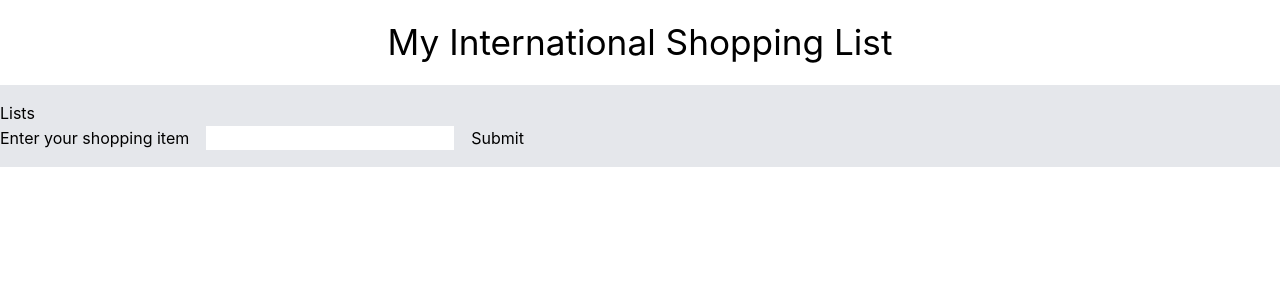
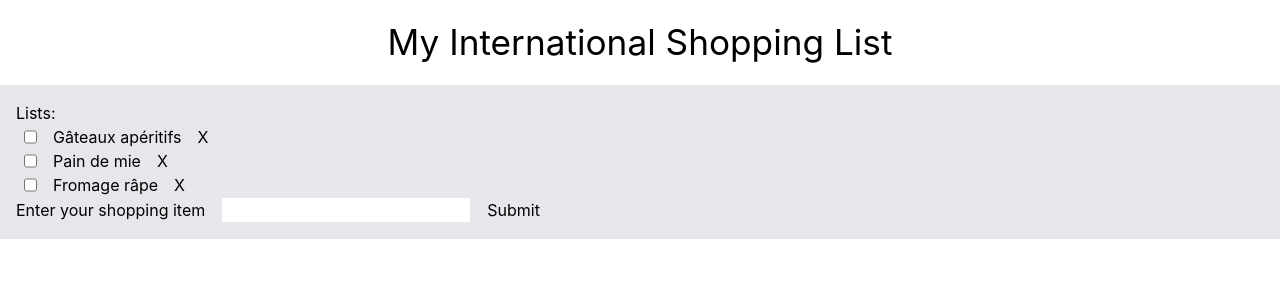
Before and after one commit to KimLitjens/international_shopping_list, a React (Create React App) app: page / in a window 1280 px wide. Shown: the top 300 px of the page. Built offline with nearby package versions, Linux system fonts and the light colour scheme.

Commit message:
add list item on submit

```diff
--- a/src/components/list/index.js
+++ b/src/components/list/index.js
@@ -1,17 +1,49 @@
-import React from 'react'
+import React, { useState } from 'react'
 
 export default function Index() {
+    const [value, setValue] = useState("")
+    const [shoppingList, setShoppingList] = useState([
+        { text: "Gâteaux apéritifs" },
+        { text: "Pain de mie" },
+        { text: "Fromage râpe" }
+    ]);
 
     const onSubmitHandler = (e) => {
         e.preventDefault()
+        console.log(value)
+        if (!value) return
+        addShoppingListItem(value)
         console.log("submitted")
+        setValue("")
     }
+
+    const addShoppingListItem = text => {
+        console.log("item, added", text)
+        const newListItem = [...shoppingList, { text }]
+        setShoppingList(newListItem)
+    }
+
     return (
-        <div className="bg-gray-200 py-4">
-            <p>Lists</p>
+        <div className="bg-gray-200 p-4">
+            <p>Lists: </p>
+            <ul>
+                {shoppingList.map(element => {
+                    return <div className="flex px-2">
+                        <input type="checkbox" />
+                        <li className="mx-4">{element.text}</li>
+                        <button>X</button>
+                    </div>
+                })}
+            </ul>
+
             <form onSubmit={(e) => onSubmitHandler(e)}>
                 <label htmlFor=""> Enter your shopping item
-                    <input type="text" className="border mx-4" />
+                    <input
+                        type="text"
+                        className="border mx-4"
+                        value={value}
+                        onChange={e => setValue(e.target.value)}
+                    />
                 </label>
                 <button type="submit">Submit</button>
             </form>
```
